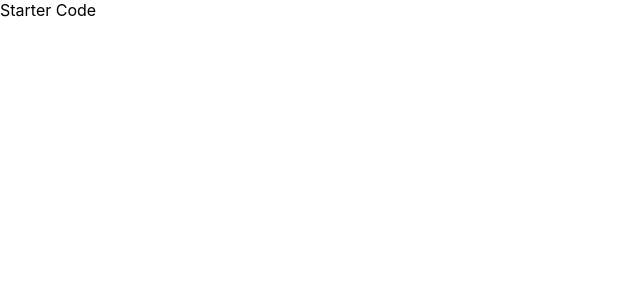
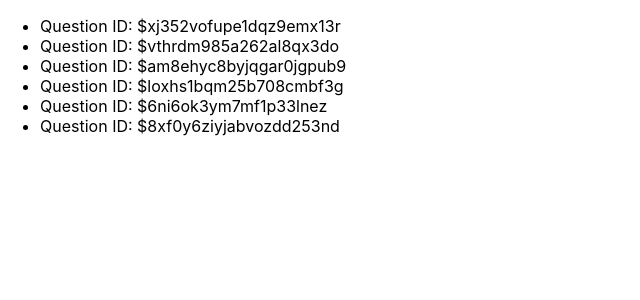
Before and after one commit to BM-BrunoMarques/would-you-rather, a React (Create React App) app: page / in a window 1280 px wide. Shown: the top 300 px of the page, without its empty margins (0-640 px from the left). Built offline with nearby package versions, Linux system fonts and the light colour scheme.

Commit message:
Dashboard

```diff
--- a/src/Utils/api.js
+++ b/src/Utils/api.js
@@ -19,4 +19,4 @@
 //
 // export function _saveQuestionAnswer (info) {
 //   return _saveQuestionAnswer(info)
-// }
+//  }
--- a/src/actions/shared.js
+++ b/src/actions/shared.js
@@ -1,4 +1,4 @@
-import { getInitialData } from '../Utils/api'
+import { getInitialData } from '../utils/api'
 import { receiveUsers } from '../actions/users'
 import { receiveQuestions } from '../actions/questions'
 import { setAuthedUser } from '../actions/authedUser'
--- a/src/components/App.js
+++ b/src/components/App.js
@@ -1,19 +1,27 @@
 import React, { Component } from 'react';
 import { connect } from 'react-redux'
 import { handleInitialData } from '../actions/shared'
+import Dashboard from './Dashboard'
 
 class App extends Component {
   componentDidMount () {
-    this.props.dispatch(handleInitialData)
+    this.props.dispatch(handleInitialData())
   }
-
   render() {
     return (
       <div>
-        Starter Code
+        {this.props.loading === true
+          ? null
+          : <Dashboard />}
       </div>
     )
   }
 }
 
-export default connect()(App)
+function mapStateToProps ({ authedUser }) {
+  return {
+    loading: authedUser === null
+  }
+}
+
+export default connect(mapStateToProps)(App)
--- /dev/null
+++ b/src/components/Dashboard.js
@@ -0,0 +1,29 @@
+import React, { Component } from 'react';
+import { connect } from 'react-redux'
+
+class Dashboard extends Component {
+
+  render() {
+    console.log(this.props)
+    return (
+      <div>
+        <ul>
+          {this.props.questIds.map((Qid) => (
+            <li key={Qid}>
+              Question ID: ${Qid}
+            </li>)
+          )}
+        </ul>
+      </div>
+    )
+  }
+}
+
+function mapStateToProps ({ questions }) {
+  return {
+    questIds: Object.keys(questions)
+      .sort((a,b) => questions[b].timestamp - questions[a].timestamp)
+  }
+}
+
+export default connect(mapStateToProps)(Dashboard)
```
